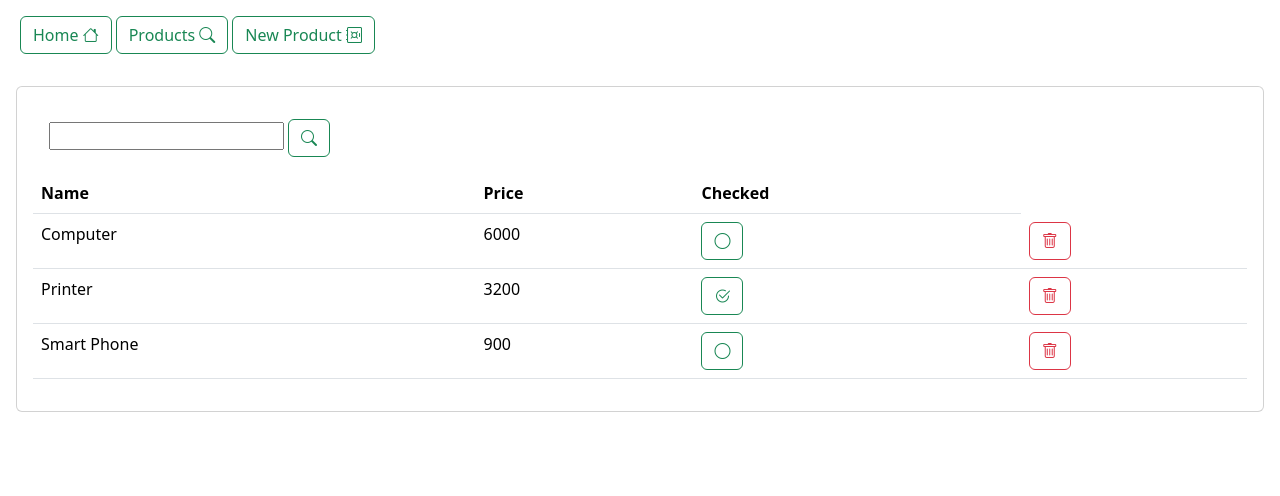
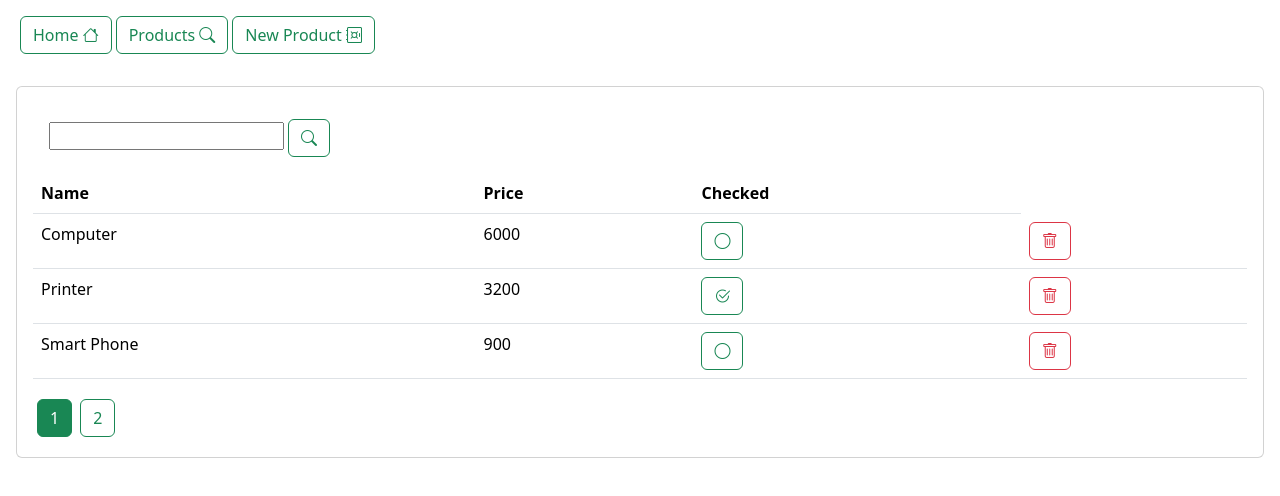
Before and after one commit to Younes-Hounain/Full-Stack-Angular-JSON-Server-Product-Management-Web-App, an Angular app in the folder Product-Management-App/: page /products in a window 1280 px wide. Shown: the top 496 px of the page. Built offline with nearby package versions, Linux system fonts and the light colour scheme; data requests are answered from the project's data file.

Commit message:
[CD] : Updated search bar :open_file_folder:

```diff
--- a/Product-Management-App/data/db.json
+++ b/Product-Management-App/data/db.json
@@ -23,6 +23,12 @@
       "name": "Smart Phone",
       "price": 950,
       "checked": true
+    },
+    {
+      "name": "Android",
+      "price": "6000",
+      "checked": "false",
+      "id": 5
     }
   ]
 }
--- a/Product-Management-App/src/app/products/products.component.html
+++ b/Product-Management-App/src/app/products/products.component.html
@@ -32,6 +32,15 @@
           </td>
         </tr>
       </table>
+      <ul class="nav nav-pills">
+        <li *ngFor="let page of [].constructor(this.totalPages); let i=index">
+        <button (click)="handleGoToPage(i+1)"
+                [ngClass]="currentPage==(i+1)?'btn-success':'btn-outline-success'"
+                class="btn m-1"
+                >
+          {{i+1}}
+        </button>
+      </ul>
     </div>
   </div>
 </div>
--- a/Product-Management-App/src/app/products/products.component.ts
+++ b/Product-Management-App/src/app/products/products.component.ts
@@ -1,5 +1,5 @@
 import {Component, OnInit} from '@angular/core';
-import {AsyncPipe, NgForOf} from "@angular/common";
+import {AsyncPipe, NgClass, NgForOf} from "@angular/common";
 import {ProductService} from "../services/product.service";
 import {Product} from "../model/product.model";
 import {Observable} from "rxjs";
@@ -11,7 +11,8 @@ import {FormsModule} from "@angular/forms";
   imports: [
     NgForOf,
     AsyncPipe,
-    FormsModule
+    FormsModule,
+    NgClass
   ],
   templateUrl: './products.component.html',
   styleUrl: './products.component.css'
@@ -19,16 +20,24 @@ import {FormsModule} from "@angular/forms";
 export class ProductsComponent implements OnInit{
   public products: Array<Product>=[];
   public keyword: string = "";
+  totalPages:number = 0;
+  pageSize:number=3;
+  currentPage:number=1;
   constructor(private productService:ProductService){
 
   }
   ngOnInit(): void {
-    this.getProducts();
+    this.searchProducts();
   }
-  getProducts() {
-    this.productService.getProducts(1, 3)
-      .subscribe(data => {
-          this.products = data
+  searchProducts() {
+    this.productService.searchProducts(this.keyword,this.currentPage,this.pageSize)
+      .subscribe(resp => {
+          this.products = resp.body as Product[];
+          let totalProducts:number = parseInt(resp.headers.get('x-total-count')!);
+          this.totalPages = Math.floor(totalProducts/this.pageSize);
+          if (totalProducts%this.pageSize!=0){
+            this.totalPages++;
+          }
         },
         error => {
           console.log(error);
@@ -52,12 +61,19 @@ export class ProductsComponent implements OnInit{
       this.products = this.products.filter(p => p.id!= product.id)
     })  }
 
-  searchProducts() {
-    this.productService.searchProducts(this.keyword).subscribe({
-      next: value => {
-        this.products = value;
-      }
-    })
+  // searchProducts() {
+  //   this.currentPage = 1;
+  //   this.totalPages = 0;
+  //   this.productService.searchProducts(this.keyword, this.currentPage, this.pageSize).subscribe({
+  //     next: value => {
+  //       this.products = value;
+  //     }
+  //   })
+  // }
+
+  handleGoToPage(page: number) {
+    this.currentPage = page;
+    this.searchProducts();
+
   }
-
 }
--- a/Product-Management-App/src/app/services/product.service.ts
+++ b/Product-Management-App/src/app/services/product.service.ts
@@ -10,8 +10,8 @@ export class ProductService {
 
   constructor(private http: HttpClient) { }
 
-  getProducts(page : number=1, size:number=4):Observable<Array<Product>> {
-    return this.http.get<Array<Product>>(`http://localhost:8089/products?_page=${page}&_limit=${size}`);
+  searchProducts(keyword:string='',page : number=1, size:number=4){
+    return this.http.get(`http://localhost:8089/products?name_like=${keyword}&_page=${page}&_limit=${size}`,{observe:'response'})
   }
   checkProduct(product:Product) {
     return this.http.patch<Product>(`http://localhost:8089/products/${product.id}`,
@@ -25,7 +25,7 @@ export class ProductService {
     return this.http.post<Product>(`http://localhost:8089/products`,
       product);
   }
-  searchProducts(keyword:string):Observable<Array<Product>> {
-    return this.http.get<Array<Product>>(`http://localhost:8089/products?name_like=${keyword}`);
-  }
+  //searchProducts(keyword:string, page:number, size:number):Observable<Array<Product>> {
+  //  return this.http.get<Array<Product>>(`http://localhost:8089/products?name_like=${keyword}&_page=${page}&_limit=${size}`);
+  //}    we don't need this method anymore because we are using the getProducts method which contains everything we need.
 }
```
